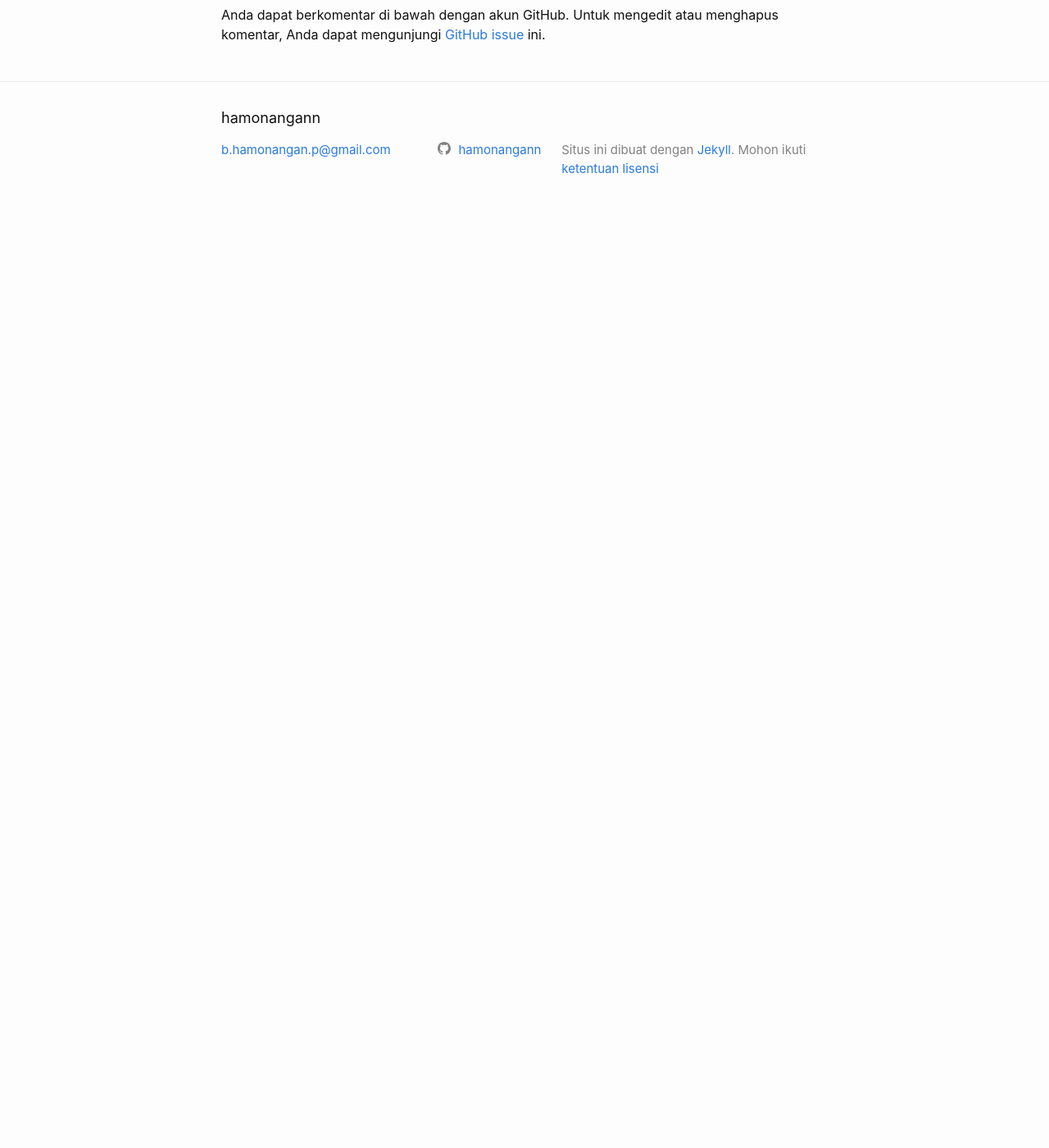
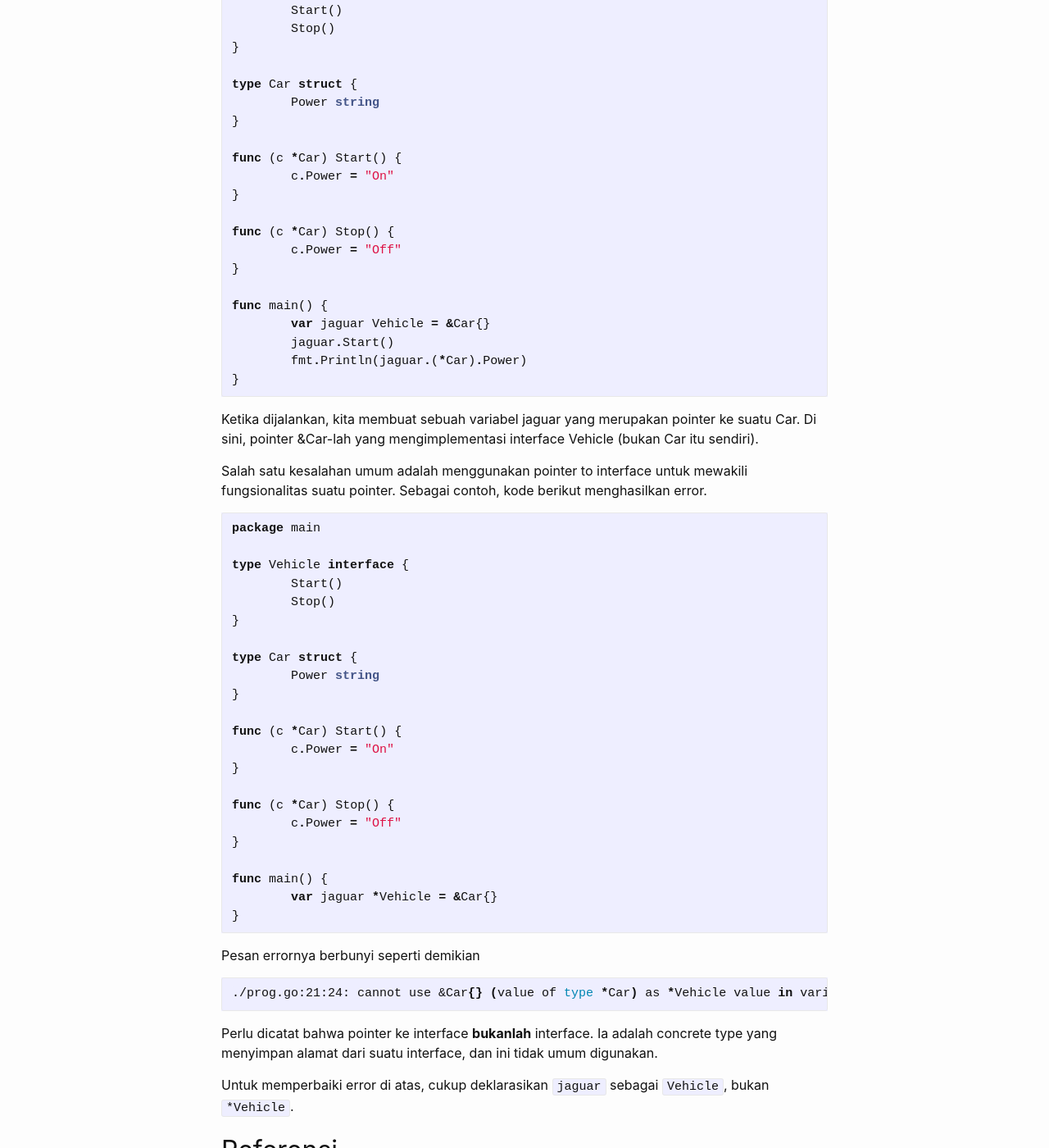
Before and after one commit to hamonangann/hamonangann.github.io, a Jekyll site: the page built from _posts/2024-09-30-artikel14.markdown, in a window 1280 px wide and 1400 px high, scrolled down 9082 px. Shown: the whole window at 82% size. Built offline with Jekyll 4.4.1, drawn with Linux system fonts in a browser that asks for light colours; comment, search, counter and statistics services are not loaded; before the commit the page ends 9359 px from its top, so only the background shows below that; some of the changed text lies outside the part shown.

Commit message:
add pointer and interface explanation in Go

````diff
--- a/_posts/2024-09-30-artikel14.markdown
+++ b/_posts/2024-09-30-artikel14.markdown
@@ -375,6 +375,80 @@ Di sini terlihat bahwa error dioper dari fungsi firstChar sebagai pointer. Kemud
 
 Jika program di atas dijalankan, maka outputnya adalah `Empty input certainly don't have first character`.
 
+## 10. Pointer dan Interface
+
+Pointer (misalnya pointer ke suatu struct) juga bisa digunakan sebagai implementasi dari interface. Sebagai contoh, kita dapat membuat kode sebagai berikut.
+
+```go
+package main
+
+import "fmt"
+
+type Vehicle interface {
+	Start()
+	Stop()
+}
+
+type Car struct {
+	Power string
+}
+
+func (c *Car) Start() {
+	c.Power = "On"
+}
+
+func (c *Car) Stop() {
+	c.Power = "Off"
+}
+
+func main() {
+	var jaguar Vehicle = &Car{}
+	jaguar.Start()
+	fmt.Println(jaguar.(*Car).Power)
+}
+```
+
+Ketika dijalankan, kita membuat sebuah variabel jaguar yang merupakan pointer ke suatu Car. Di sini, pointer &Car-lah yang mengimplementasi interface Vehicle (bukan Car itu sendiri).
+
+Salah satu kesalahan umum adalah menggunakan pointer to interface untuk mewakili fungsionalitas suatu pointer. Sebagai contoh, kode berikut menghasilkan error.
+
+```go
+package main
+
+type Vehicle interface {
+	Start()
+	Stop()
+}
+
+type Car struct {
+	Power string
+}
+
+func (c *Car) Start() {
+	c.Power = "On"
+}
+
+func (c *Car) Stop() {
+	c.Power = "Off"
+}
+
+func main() {
+	var jaguar *Vehicle = &Car{}
+}
+```
+
+Pesan errornya berbunyi seperti demikian
+
+```shell
+./prog.go:21:24: cannot use &Car{} (value of type *Car) as *Vehicle value in variable declaration: *Car does not implement *Vehicle (type *Vehicle is pointer to interface, not interface)
+```
+
+Perlu dicatat bahwa pointer ke interface **bukanlah** interface. Ia adalah concrete type yang menyimpan alamat dari suatu interface, dan ini tidak umum digunakan.
+
+Untuk memperbaiki error di atas, cukup deklarasikan `jaguar` sebagai `Vehicle`, bukan `*Vehicle`.
+
+
+
 ## Referensi
 
 [Pointers Explained](https://yourbasic.org/golang/pointers-explained/)
````
